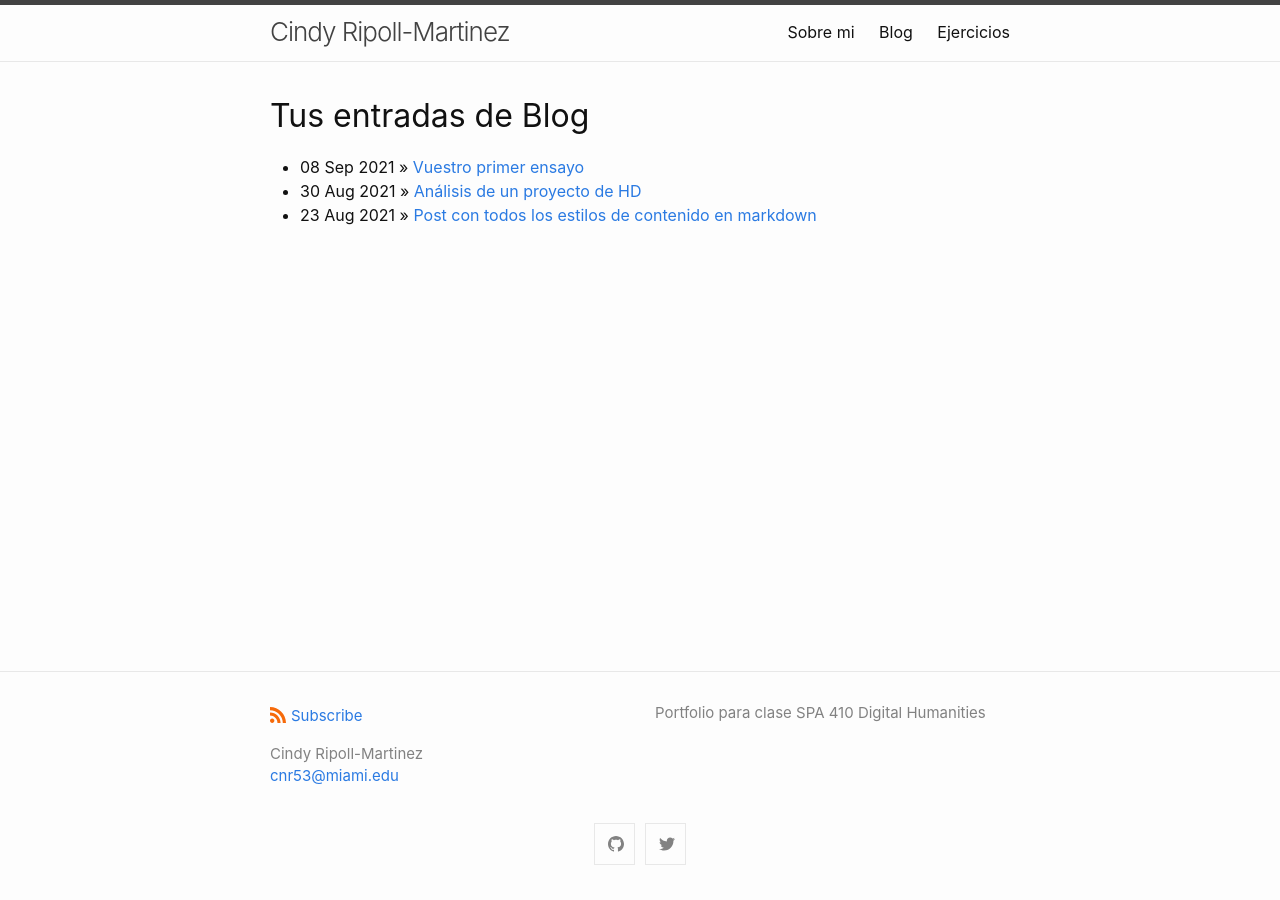
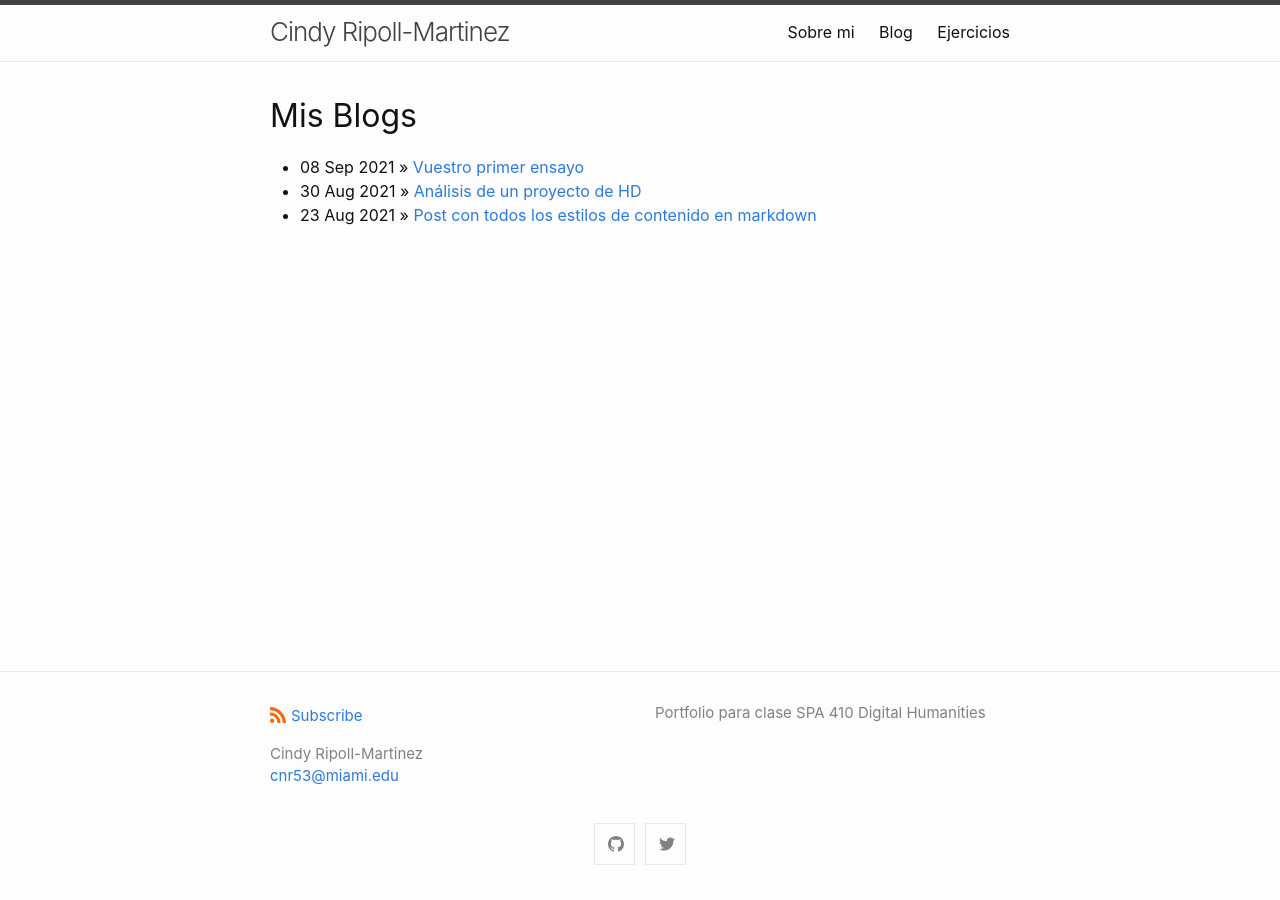
Before and after one commit to cindyripollm/cindyripollm.github.io, a Jekyll site: the page built from blog/index.html, in a window 1280 px wide. Built offline with Jekyll 4.4.1, drawn with Linux system fonts in a browser that asks for light colours.

Commit message:
Update index.html

```diff
--- a/blog/index.html
+++ b/blog/index.html
@@ -1,6 +1,6 @@
 ---
 layout: default
-title: Tus entradas de Blog
+title: Mis Blogs
 ---
 	<h1>{{ page.title }}</h1>
 	<ul class="posts">
```
